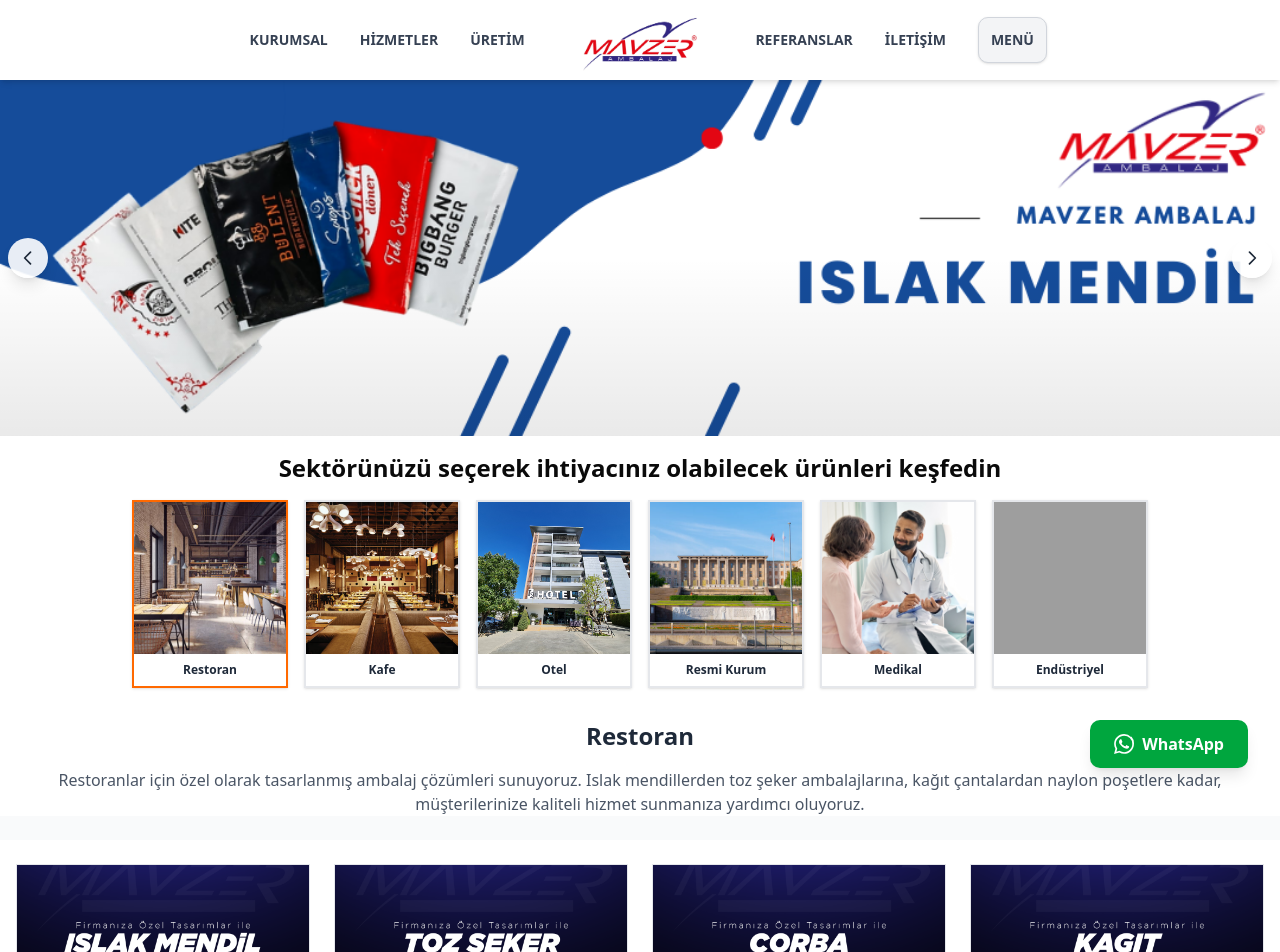
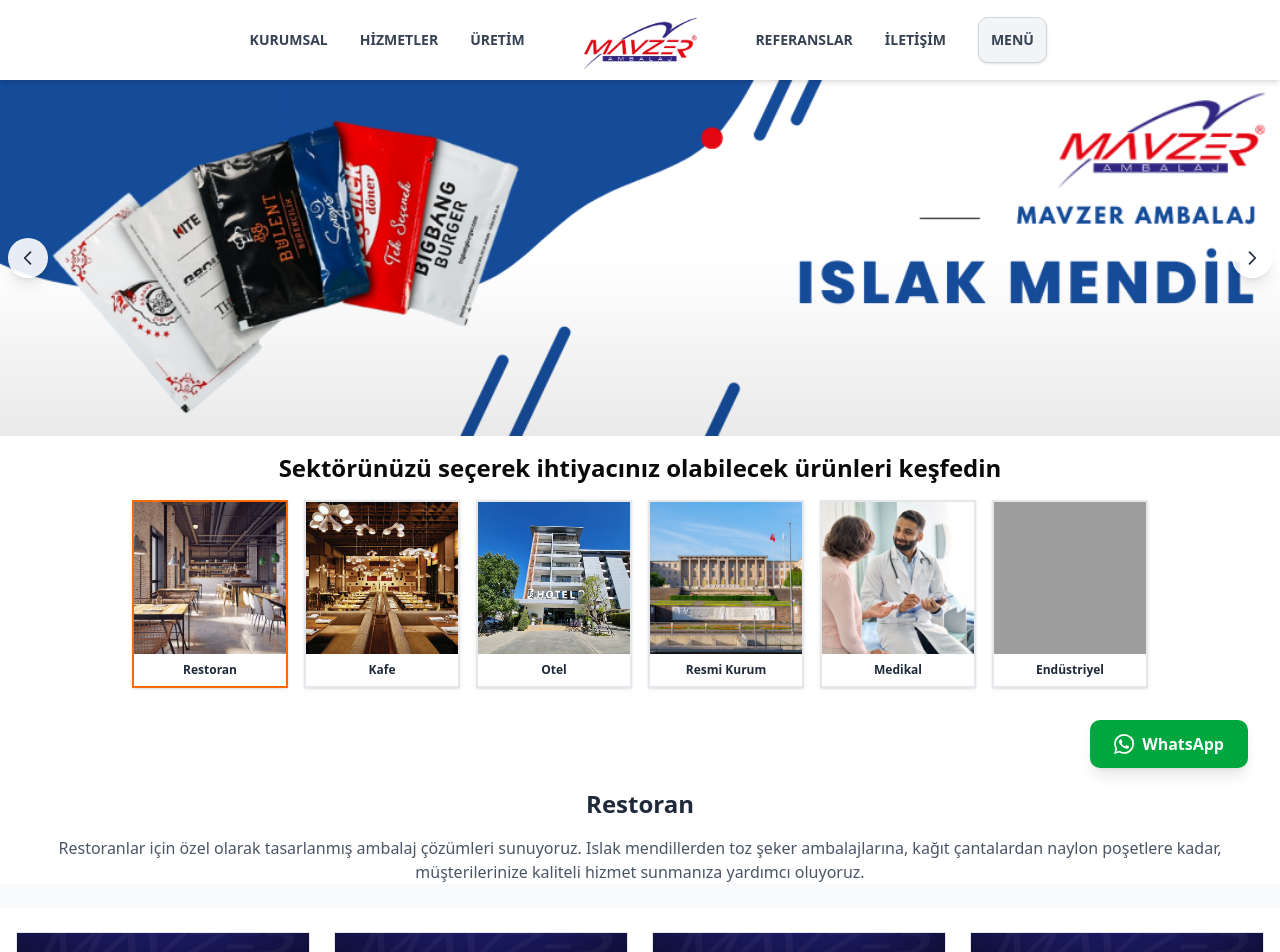
Before and after one commit to adit-ya-dev/Mavzer_Ambalaj_main, a Next.js app: page / in a window 1280 px wide. Shown: the top 952 px of the page. Built offline with nearby package versions, Linux system fonts and the light colour scheme; grey boxes are pictures that could not be loaded.

Commit message:
CategoryCards.tsx

```diff
--- a/src/app/components/CategoryCards.tsx
+++ b/src/app/components/CategoryCards.tsx
@@ -226,7 +226,7 @@
             initial={{ opacity: 0, y: 20 }}
             animate={{ opacity: 1, y: 0 }}
             transition={{ duration: 0.5, delay: 0.3 }}
-            className="mt-8 text-center"
+            className="mt-25 text-center"
           >
             <h2 className="text-2xl font-bold text-gray-800 mb-4">
               {categories.find(cat => cat.id === activeCategory)?.name}
```
